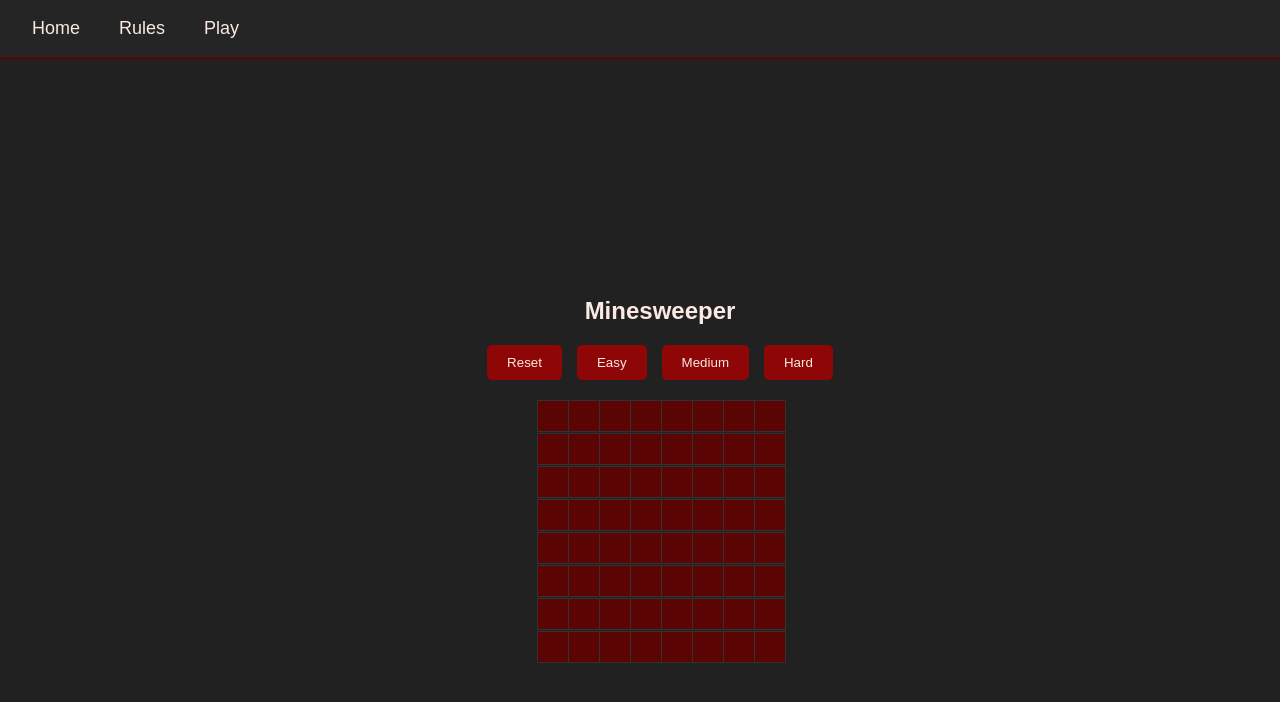
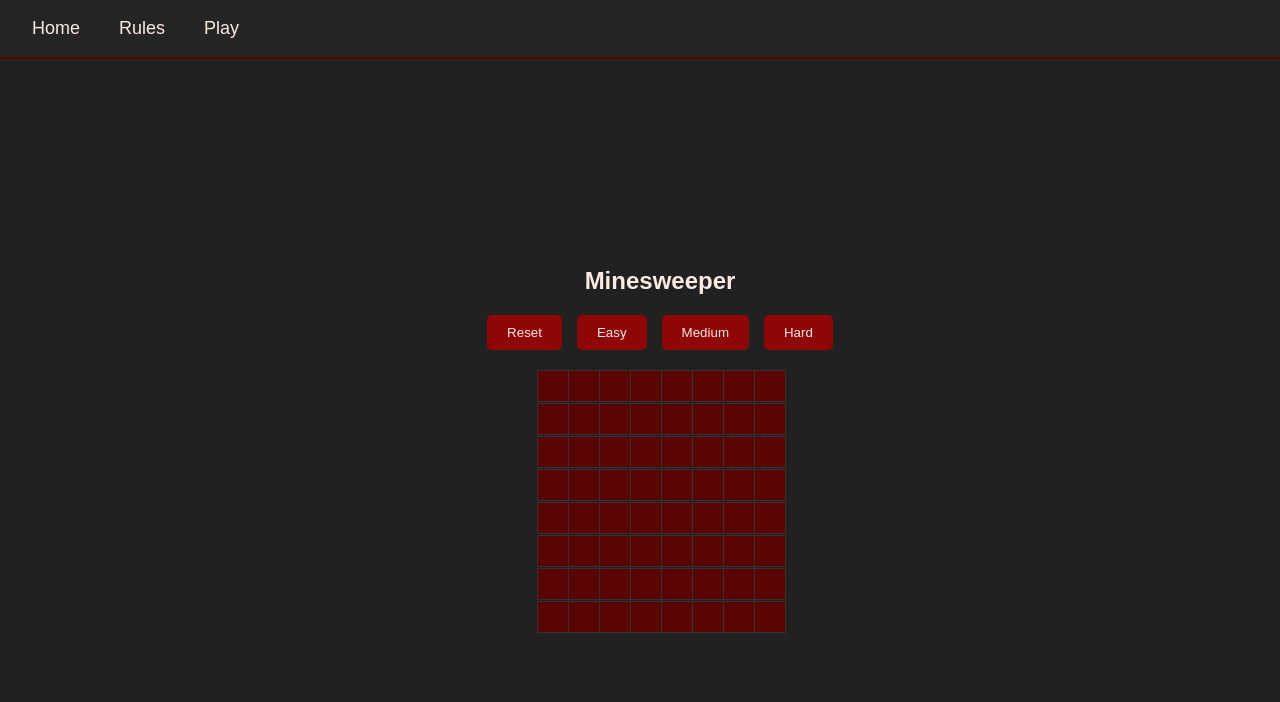
Before and after one commit to aneja5/Sahilpreet-aneja-project2, a React (Create React App) app: page /game/easy in a window 1280 px wide. Shown: the top 702 px of the page. Built offline with nearby package versions, Linux system fonts and the light colour scheme.

Commit message:
Update GamePage.css

```diff
--- a/src/components/GamePage.css
+++ b/src/components/GamePage.css
@@ -39,7 +39,6 @@ body, html {
   justify-content: center;
   display: flex;
   flex-direction: column;
-  padding-top: calc(var(--navbar-height, 60px));
 }
 
 .button-container {
```
